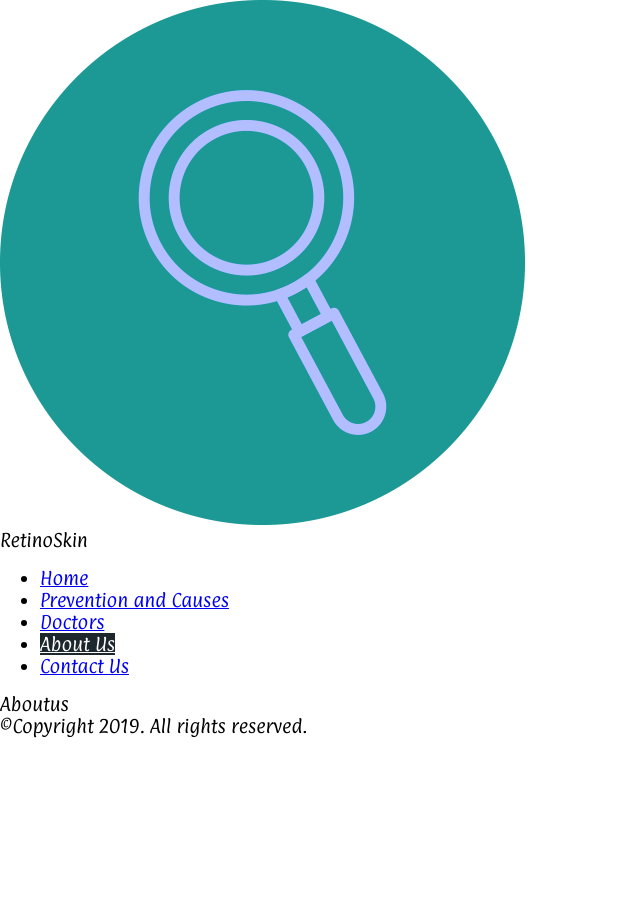
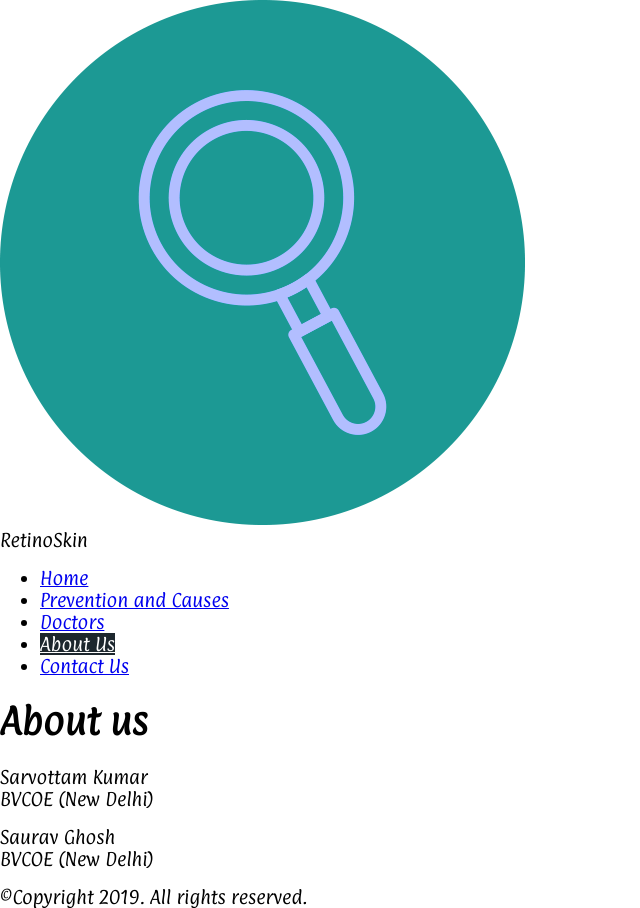
Before and after one commit to sarru1291/retinoskin-frontend, a React app: page /aboutus in a window 1280 px wide. Shown: the whole page, without its empty margins (0-640 px from the left). Before the commit the page ends 800 px from the top, so only its background shows below. Built offline with nearby package versions, Linux system fonts and the light colour scheme.

Commit message:
aboutus contact us

```diff
--- /dev/null
+++ b/src/components/UI/HeaderContent/GlobalNav/aboutus/AboutUs.css
@@ -0,0 +1,3 @@
+.AboutUs{
+  padding: 10px;
+}
--- a/src/components/UI/HeaderContent/GlobalNav/aboutus/AboutUs.js
+++ b/src/components/UI/HeaderContent/GlobalNav/aboutus/AboutUs.js
@@ -1,10 +1,18 @@
 import React, { Component } from 'react';
-
+import classes from './AboutUs.css';
 class AboutUs extends Component {
   render() {
     return (
-      <div>
-        Aboutus
+      <div className={classes.AboutUs}>
+        <h1>About us</h1>
+        <p>
+          Sarvottam Kumar<br></br>
+          BVCOE (New Delhi)
+        </p>
+        <p>
+          Saurav Ghosh<br></br>
+          BVCOE (New Delhi)
+        </p>
       </div>
     );
   }
--- a/src/components/UI/HeaderContent/GlobalNav/contactus/ContactUs.js
+++ b/src/components/UI/HeaderContent/GlobalNav/contactus/ContactUs.js
@@ -1,10 +1,15 @@
 import React, { Component } from 'react';
 
+import classes from './Contactus.css';
 class ContactUs extends Component {
   render() {
     return (
-      <div>
-        Contact us
+      <div className={classes.ContactUs}>
+        <h1>Contact Us:</h1>
+        <p>Team: Tebraa<br></br>
+          Phone no: +919958938566<br></br>
+          Email:sarru1291@gmail.com<br></br>
+        </p>
       </div>
     );
   }
--- /dev/null
+++ b/src/components/UI/HeaderContent/GlobalNav/contactus/Contactus.css
@@ -0,0 +1,3 @@
+.ContactUs{
+  padding: 10px;
+}
```
